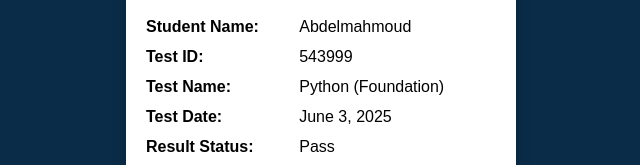
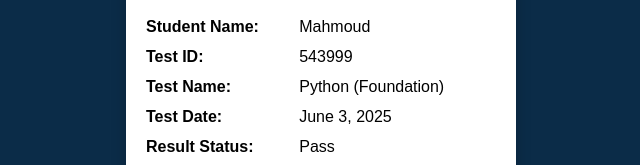
Before and after one commit to HOTA703/certificate., a plain HTML site: page index.html in a window 1280 px wide. Shown: the part 350-515 px from the top of the page, 319-959 px from the left. Drawn offline with Linux system fonts and the light colour scheme.

Commit message:
Update index.html

```diff
--- a/index.html
+++ b/index.html
@@ -72,7 +72,7 @@
     <img src="https://raw.githubusercontent.com/HOTA703/certificate/main/logo.png" alt="Certificate Logo">
 
     <table>
-      <tr><td><strong>Student Name:</strong></td><td>Abdelmahmoud</td></tr>
+      <tr><td><strong>Student Name:</strong></td><td>Mahmoud</td></tr>
       <tr><td><strong>Test ID:</strong></td><td>543999</td></tr>
       <tr><td><strong>Test Name:</strong></td><td>Python (Foundation)</td></tr>
       <tr><td><strong>Test Date:</strong></td><td>June 3, 2025</td></tr>
@@ -87,4 +87,5 @@
 </div>
 
 </body>
+
 </html>
```
